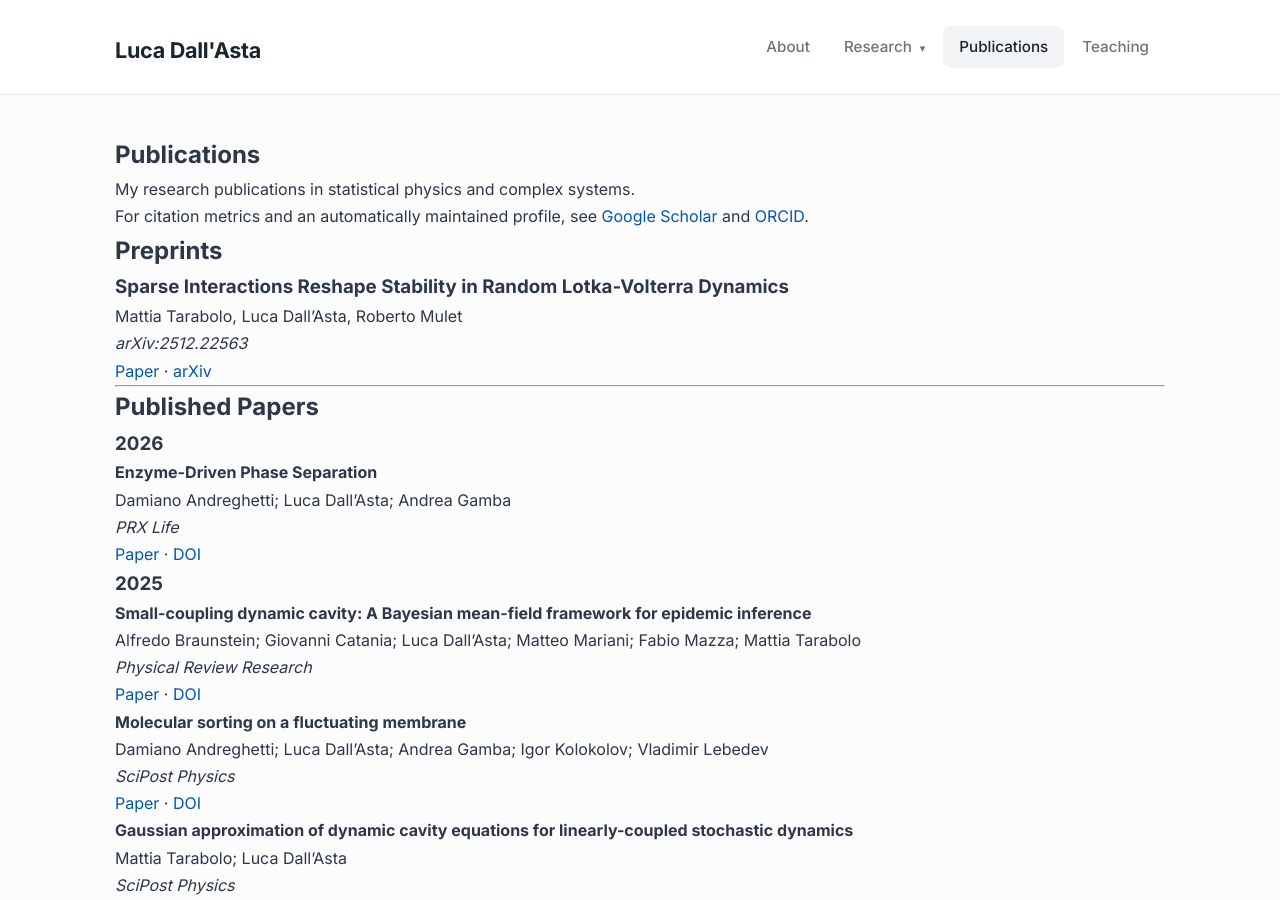
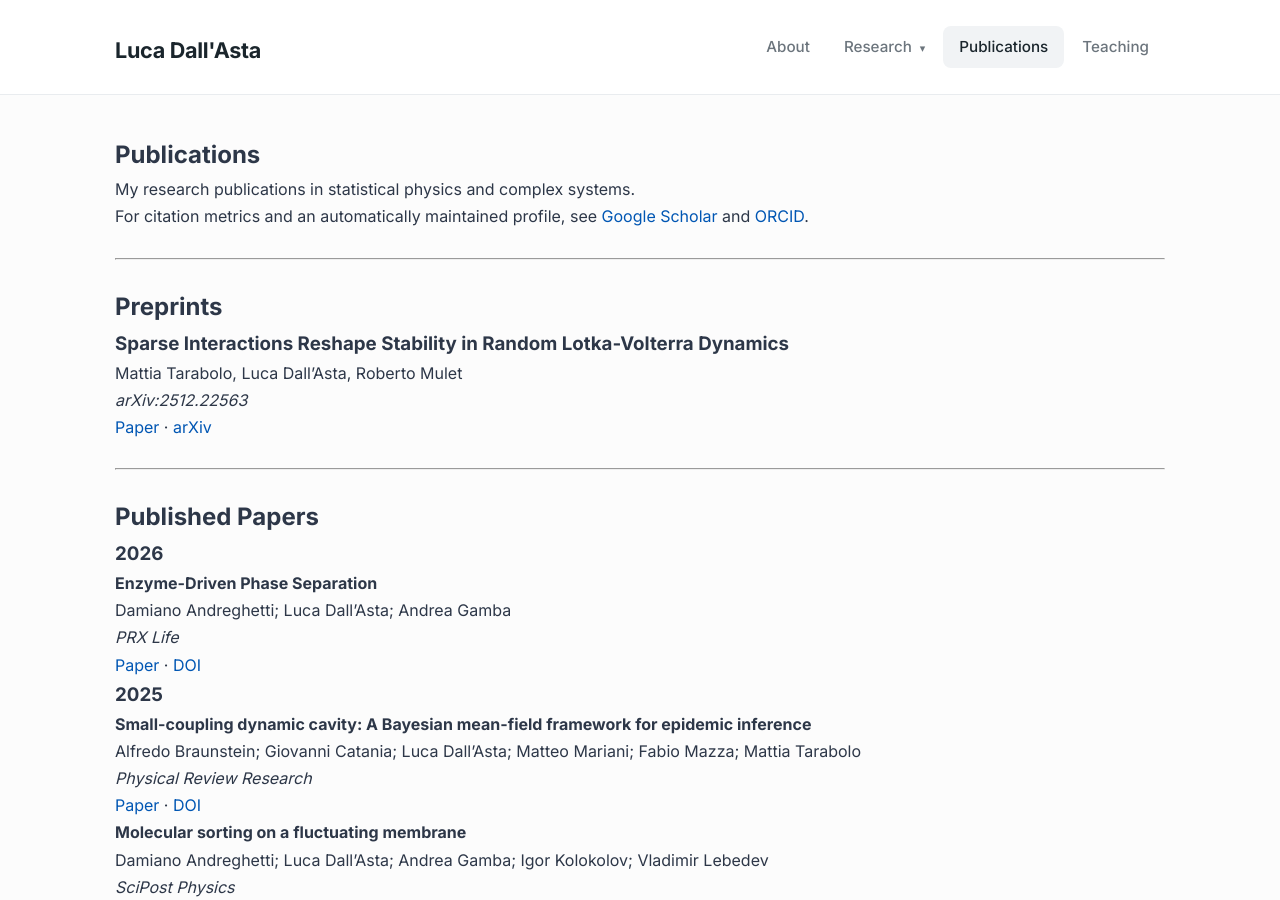
Before and after one commit to dallasta/dallasta.github.io, a Jekyll site: the page built from _pages/publications.md, in a window 1280 px wide and 900 px high. Built offline with Jekyll 4.4.1, drawn with Linux system fonts in a browser that asks for light colours; a style sheet for code colours, icons or effects is not loaded.

Commit message:
Add files via upload

```diff
--- a/_pages/publications.md
+++ b/_pages/publications.md
@@ -8,7 +8,13 @@ sidebar:
 
 My research publications in statistical physics and complex systems.
 
-For citation metrics and an automatically maintained profile, see [Google Scholar](https://scholar.google.it/citations?user=nZ8H4nsAAAAJ&hl=it) and [ORCID](https://orcid.org/0000-0003-1630-8723).
+For citation metrics and an automatically maintained profile, see [Google Scholar](https://scholar.google.com/) and [ORCID](https://orcid.org/).
+
+<br>
+
+---
+
+<br>
 
 ## Preprints
 
@@ -28,7 +34,11 @@ For citation metrics and an automatically maintained profile, see [Google Schola
 *No current preprints.*
 {% endif %}
 
+<br>
+
 ---
+
+<br>
 
 ## Published Papers
 
```
